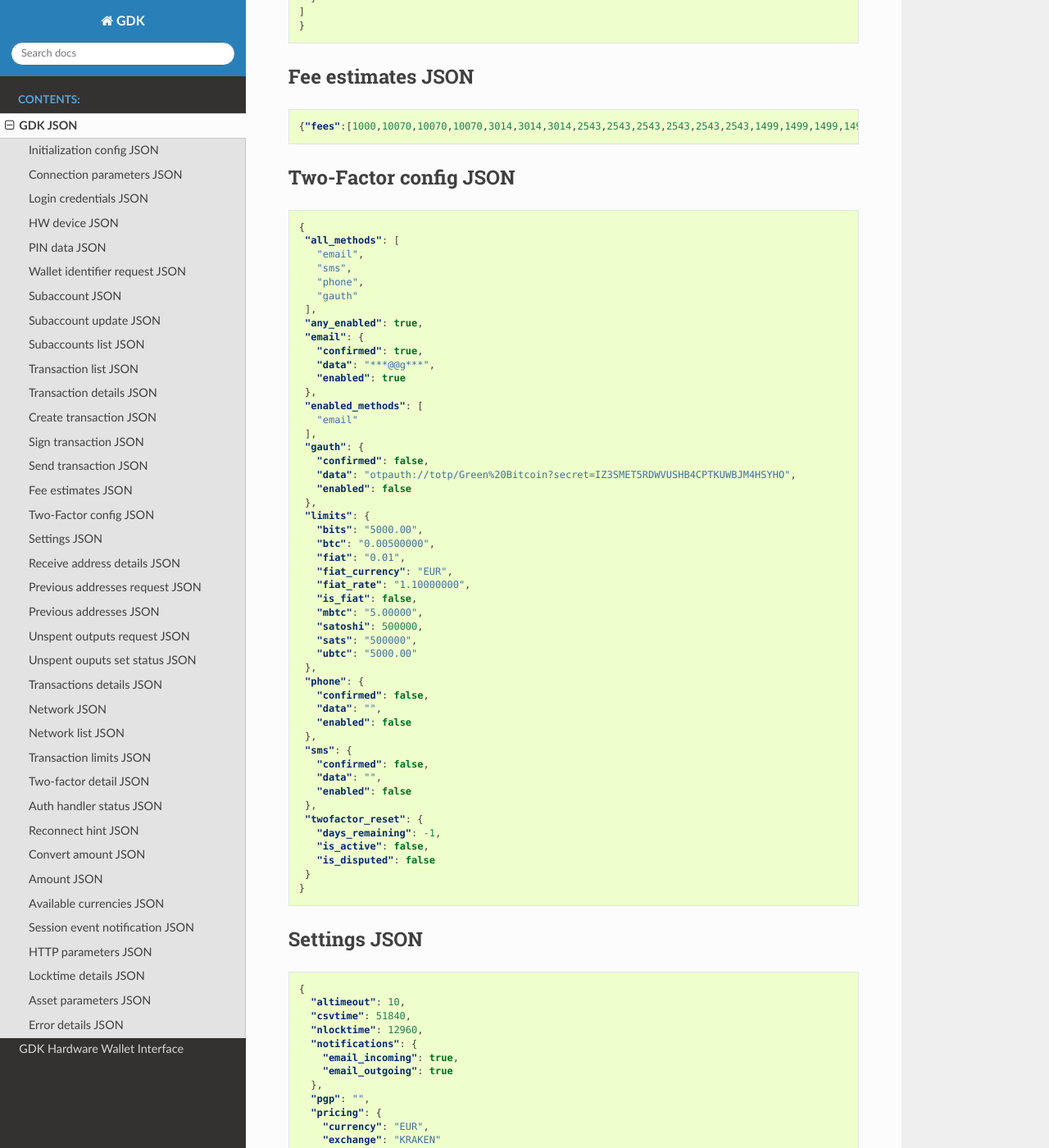
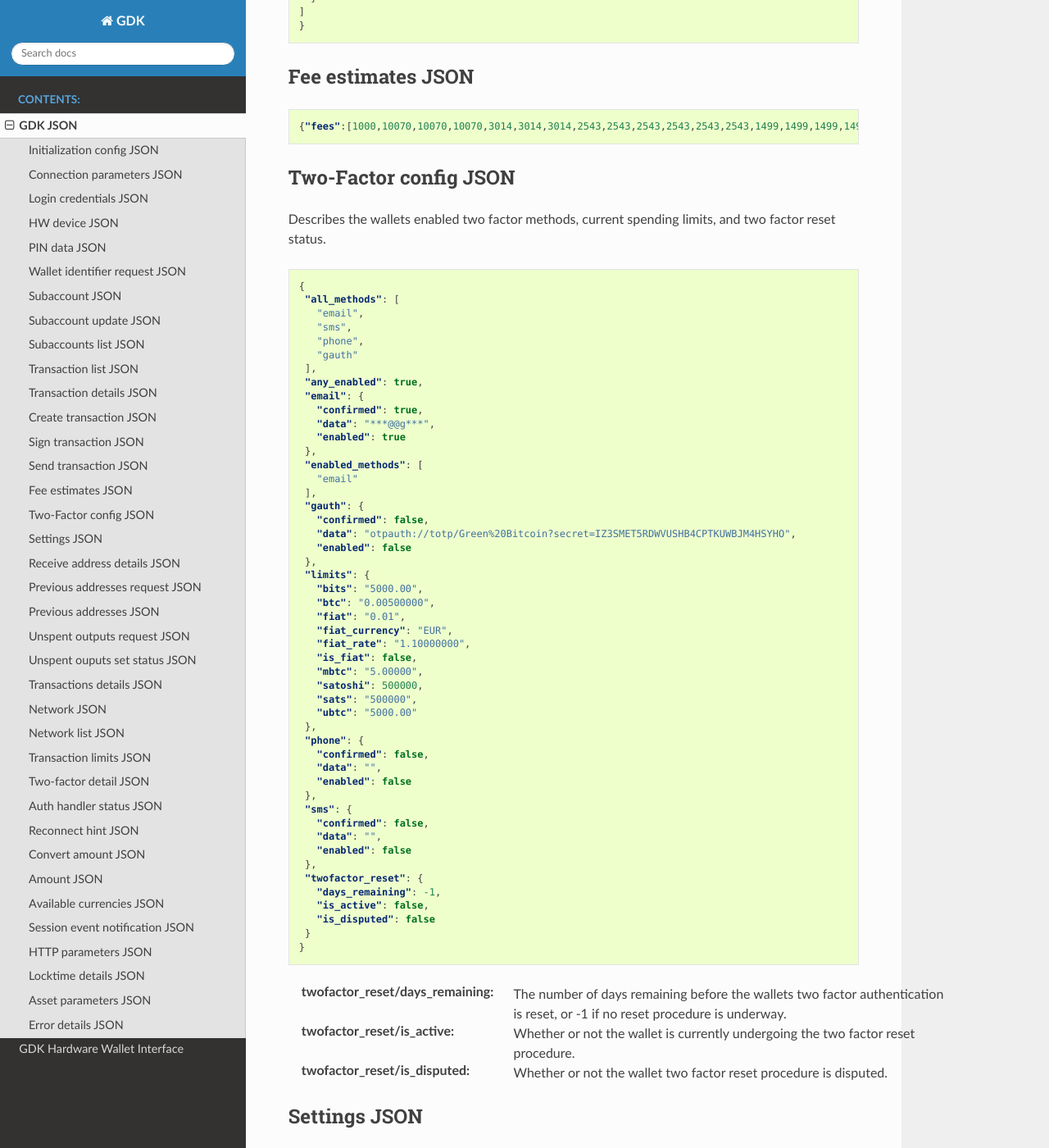
Before and after one commit to Blockstream/gdk, a Sphinx documentation site: the page built from docs/source/gdk-json.rst, in a window 1280 px wide and 1400 px high, scrolled down 10183 px. Shown: the whole window at 82% size. Built offline with Sphinx 7.4.7 and the Read the Docs theme 2.0.0, drawn with Linux system fonts in a browser that asks for light colours; pages that are not in the unit, such as notebooks, are missing from menus.

Commit message:
2FA Reset: Improve documentation

```diff
--- a/docs/source/gdk-json.rst
+++ b/docs/source/gdk-json.rst
@@ -620,10 +620,12 @@ Fee estimates JSON
 
   {"fees":[1000,10070,10070,10070,3014,3014,3014,2543,2543,2543,2543,2543,2543,1499,1499,1499,1499,1499,1499,1499,1499,1499,1499,1499,1499]}
 
-.. _configuration:
+.. _twofactor_configuration:
 
 Two-Factor config JSON
 ----------------------
+
+Describes the wallets enabled two factor methods, current spending limits, and two factor reset status.
 
 .. code-block:: json
 
@@ -677,6 +679,10 @@ Two-Factor config JSON
   }
  }
 
+:twofactor_reset/days_remaining: The number of days remaining before the wallets two factor
+                                 authentication is reset, or -1 if no reset procedure is underway.
+:twofactor_reset/is_active: Whether or not the wallet is currently undergoing the two factor reset procedure.
+:twofactor_reset/is_disputed: Whether or not the wallet two factor reset procedure is disputed.
 
 
 .. _settings:
```
Also changed, not shown: 1 other file.
